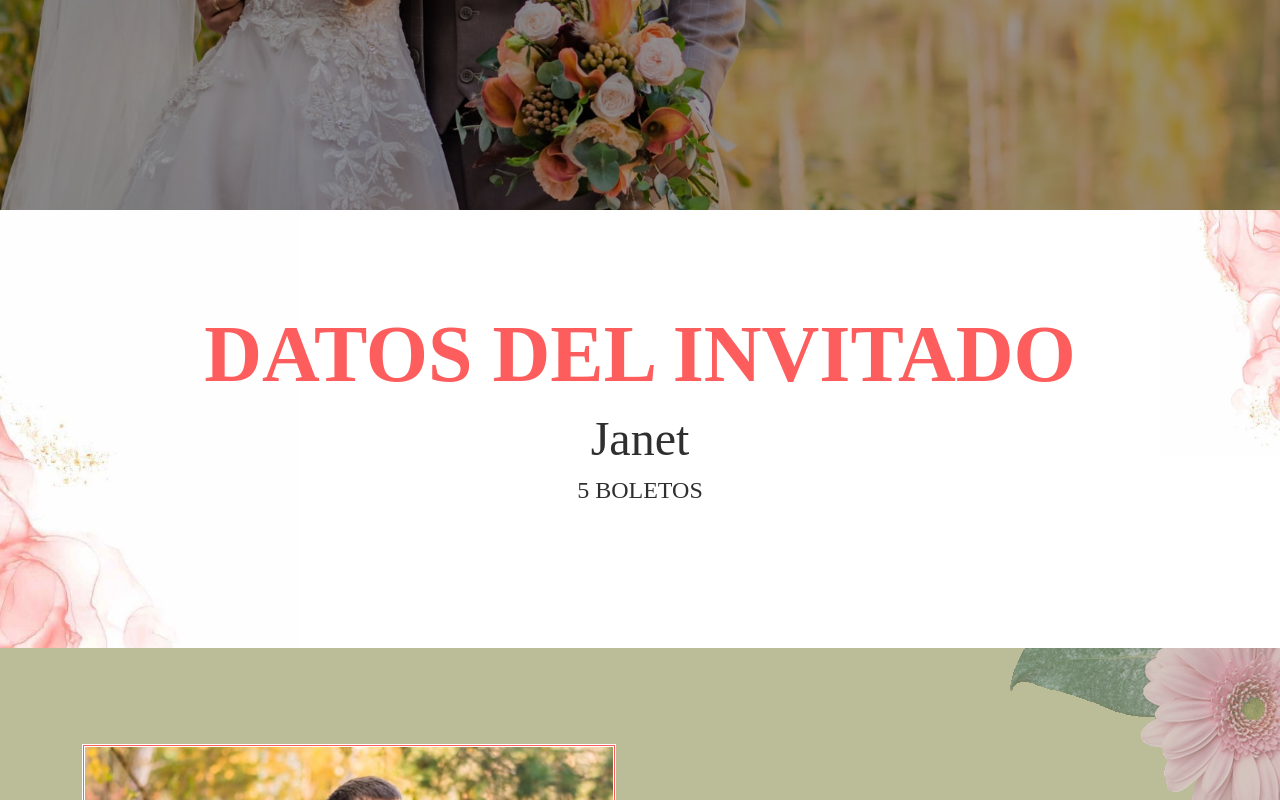
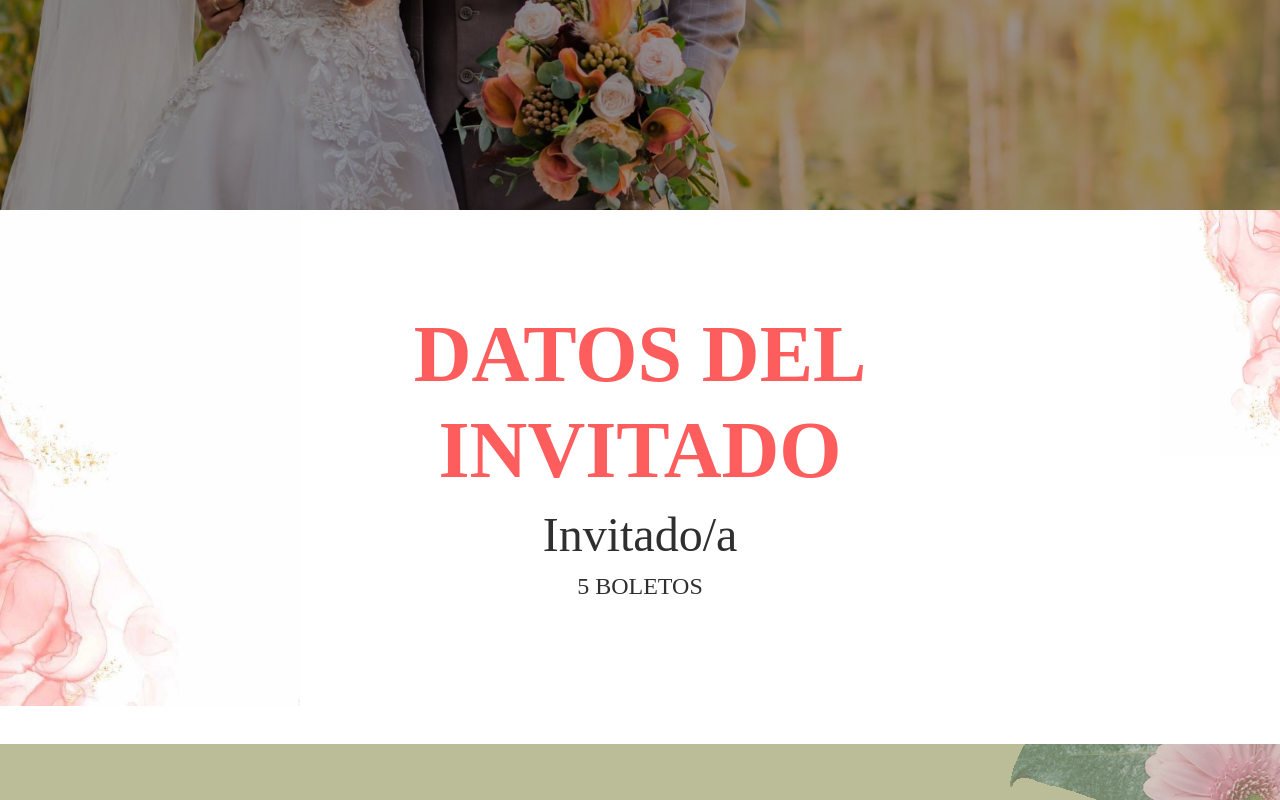
Before and after one commit to AngelReyes14/invitaciones, a plain HTML site: page index.html in a window 1280 px wide. Shown: the part 590-1390 px from the top of the page. Drawn offline with nearby package versions, Linux system fonts and the light colour scheme; files whose address does not match are found by name; a web font is replaced by a local one.

Commit message:
Invitaciones2

```diff
--- a/index.html
+++ b/index.html
@@ -50,7 +50,7 @@
                             </div>
                             <h1 class="display-1 text-capitalize text-white mb-3"> Migue & Mere </h1>
                             <div class="d-inline-block border-end-0 border-start-0 border-secondary p-2 mb-5" style="border-style: double;">
-                                <h4 class="text-white  fw-bold mb-0" style="letter-spacing: 3px; font-family: 'Forum';">Octubre 05 2024</h4>
+                                <h4 class="text-white fw-bold mb-0" style="letter-spacing: 3px; font-family: 'Forum';">Octubre 05 2024</h4>
                             </div>
                         </div>
                     </div>
@@ -69,9 +69,9 @@
             <img src="/assets/img/1.jpg" style="width: 300px;" class="img-fluid" alt="">
         </div>
         <div class="container position-relative py-5">
-            <div class="mx-auto text-center mb-5 wow fadeInUp" data-wow-delay="0.1s" style="max-width: 800;">
+            <div class="mx-auto text-center mb-5 wow fadeInUp" data-wow-delay="0.1s" style="max-width: 800px;">
                 <h1 class="text-primary display-1" style="font-family: Forum;">DATOS DEL INVITADO</h1>
-                <h4 id="guest-name" style="font-family: 'Thesignature'; font-weight: 500; font-size: 3rem;">[Janet]</h4>
+                <h4 id="guest-name" style="font-family: 'Thesignature'; font-weight: 500; font-size: 3rem;">[Nombre del Invitado]</h4>
                 <h4 style="font-family: Forum;"> 5 BOLETOS</h4>
             </div>
         </div>
@@ -81,7 +81,7 @@
     <script>
         class Invitado {
             constructor(name) {
-                this._name = name || 'Janet';
+                this._name = name || 'Invitado/a';
             }
 
             get name() {
@@ -94,13 +94,21 @@
             }
         }
 
-        const urlParams = new URLSearchParams(window.location.search);
-        const guestName = urlParams.get('name');
-        const invitado = new Invitado(guestName);
+        // Función para obtener parámetros de la URL
+        function getQueryParams() {
+            const params = new URLSearchParams(window.location.search);
+            return {
+                name: params.get('name')
+            };
+        }
+
+        // Obtén los parámetros de la URL y establece el nombre del invitado
+        const params = getQueryParams();
+        const invitado = new Invitado(params.name);
         invitado.name = invitado.name; // Actualiza el nombre en el HTML
     </script>
-</body>
-</html>
+
+
 
 
         <!-- About Start -->
```
